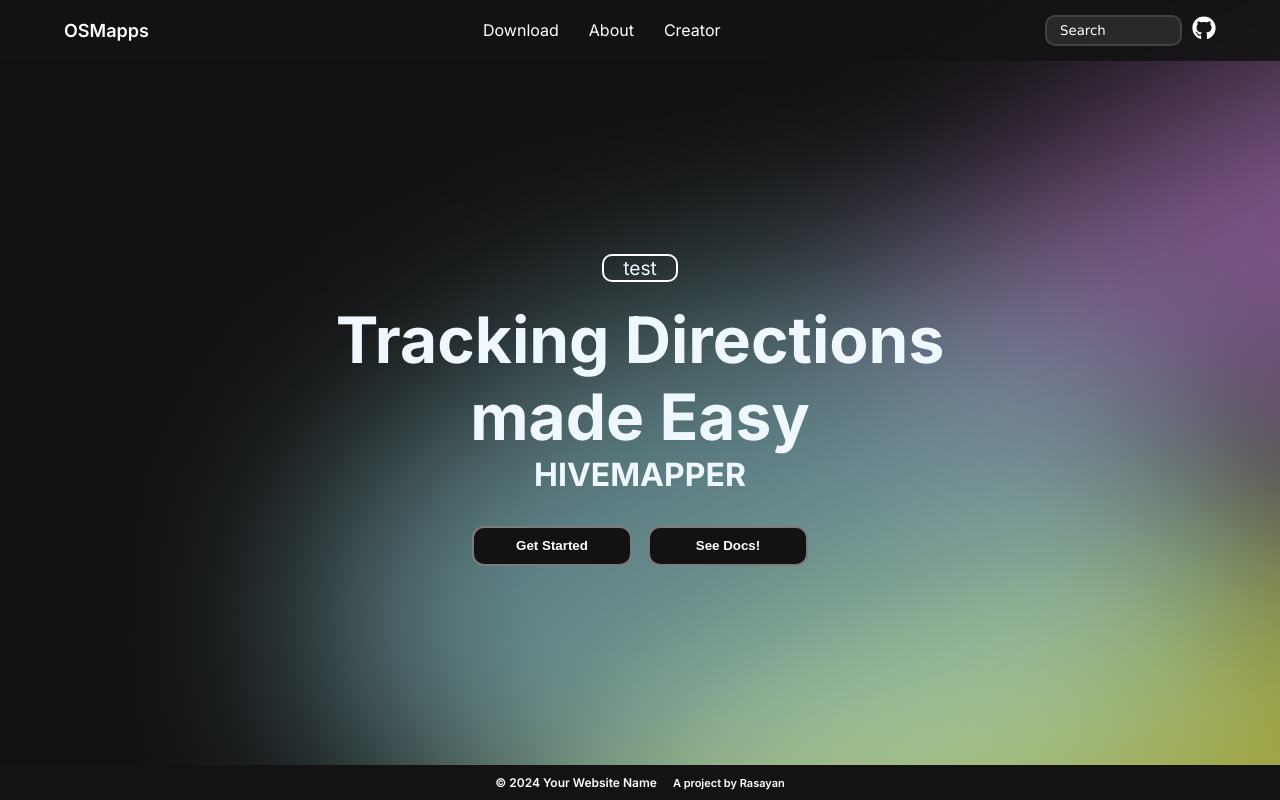
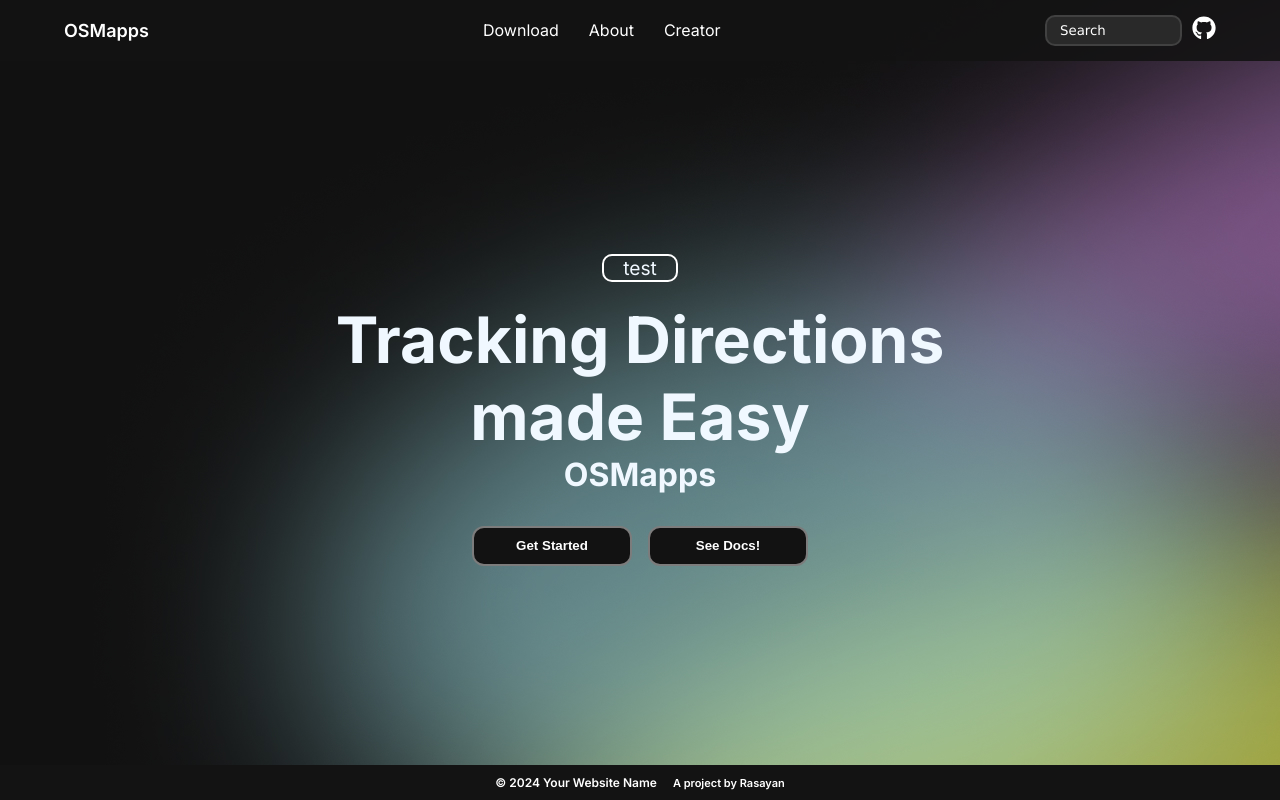
Before and after one commit to Rasayan/nextjs-chat, a Next.js app: page /home in a window 1280 px wide. Built offline with nearby package versions, Linux system fonts and the light colour scheme.

Commit message:
Changes styles

```diff
--- a/src/app/(home)/home/page.js
+++ b/src/app/(home)/home/page.js
@@ -10,7 +10,7 @@
         </div>
         <div className={styles.homedivheads}>
           <h1 id={styles.h1home}>Tracking Directions made Easy</h1>
-          <h3 id={styles.h3home}>HIVEMAPPER</h3>
+          <h3 id={styles.h3home}>OSMapps</h3>
         </div>
 
         <div className={styles.homebuttondiv}>
--- a/styles/globals.css
+++ b/styles/globals.css
@@ -1,6 +1,10 @@
-
+html {
+  margin: 0;
+  padding: 0;
+}
 body {
   margin: 0;
+  padding: 0;
   overflow: hidden;
   font-family: 'Arial', sans-serif;
   /* background-image: url('../public/backgroundbody.png');
```
